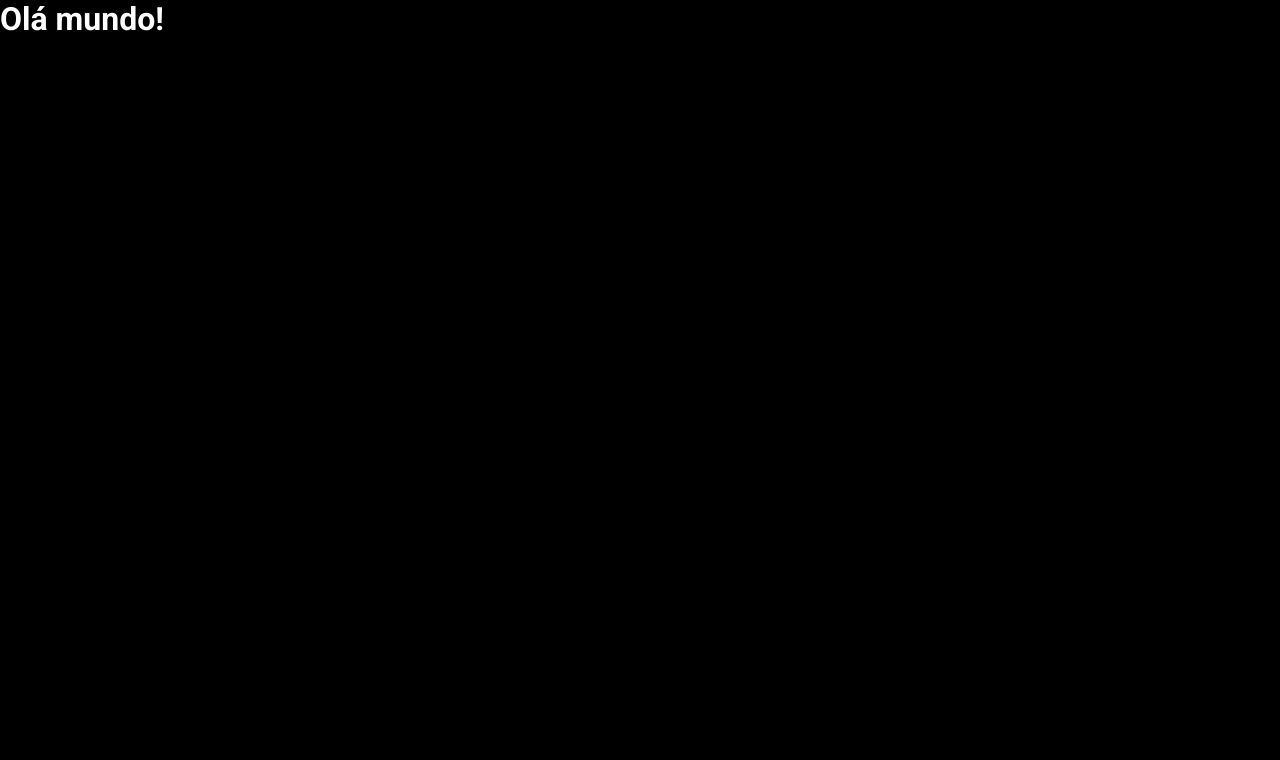
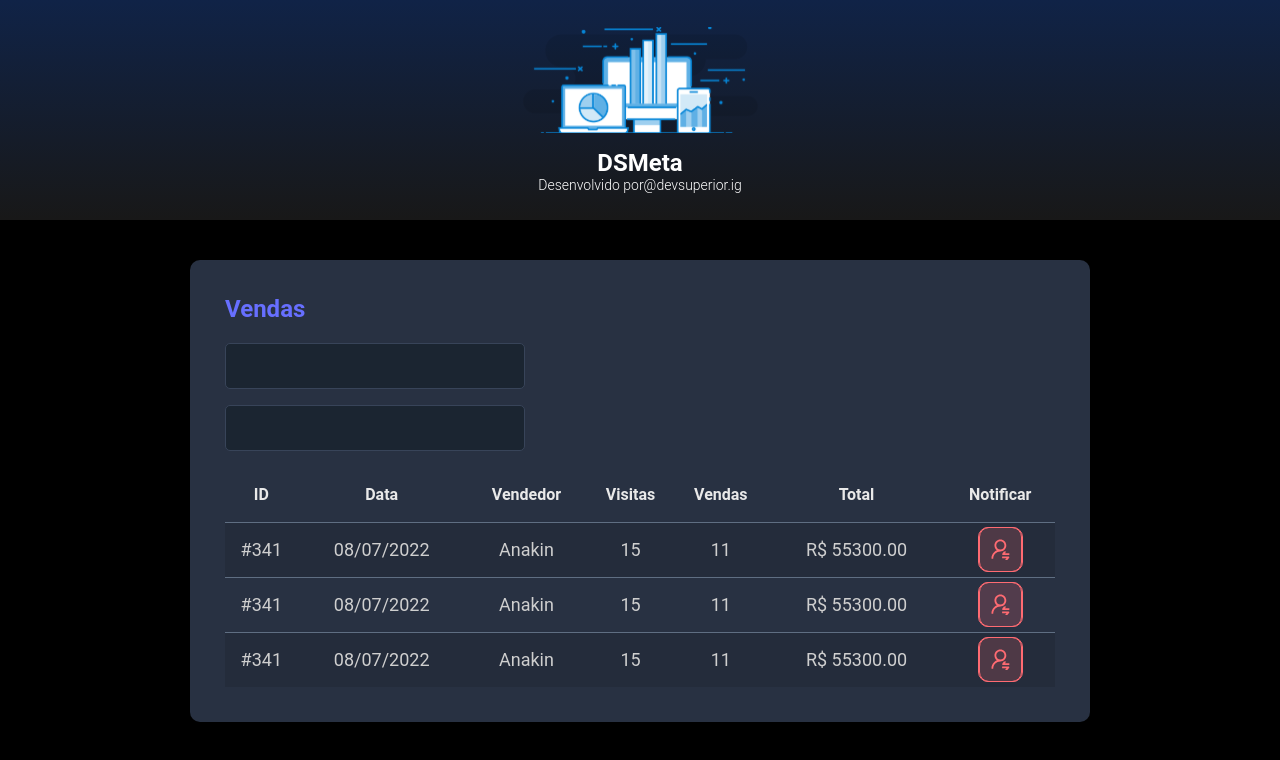
Before and after one commit to pedrocornelio/dsmeta, a React (Vite) app in the folder frontend/: page / in a window 1280 px wide. Shown: the top 760 px of the page. Built offline with nearby package versions, Linux system fonts and the light colour scheme.

Commit message:
Project Components

```diff
--- a/frontend/src/App.tsx
+++ b/frontend/src/App.tsx
@@ -1,6 +1,18 @@
+import Header from "./components/header"
+import SalesCard from "./components/salesCard"
+
 function App() {
   return (
-    <h1>Olá mundo!</h1>
+    <>
+      <Header />
+      <main>
+        <section id="sales">
+          <div className="dsmeta-container">
+            <SalesCard />
+          </div>
+        </section>
+      </main>
+    </>
   )
 }
 
--- /dev/null
+++ b/frontend/src/components/NotificationButton/index.tsx
@@ -0,0 +1,12 @@
+import icon from '../../assets/img/notification-icon.svg'
+import './styles.css'
+
+function NotificationButton() {
+    return (
+        <div className="dsmeta-red-btn">
+            <img src={icon} alt="Notificar" />
+        </div>
+    )
+}
+
+export default NotificationButton
--- /dev/null
+++ b/frontend/src/components/NotificationButton/styles.css
@@ -0,0 +1,15 @@
+.dsmeta-red-btn {
+    height: 45px;
+    width: 45px;
+    background: rgba(255, 107, 114, 0.1);
+    border: 1px solid #ff6b72;
+    border-radius: 10px;
+    display: flex;
+    align-items: center;
+    justify-content: center;
+    cursor: pointer;
+  }
+
+  .dsmeta-red-btn img {
+      width: 19px;
+  }
--- /dev/null
+++ b/frontend/src/components/header/index.tsx
@@ -0,0 +1,20 @@
+import logo from '../../assets/img/logo.svg'
+
+import './styles.css'
+
+function Header() {
+    return (
+        <header>
+            <div className="dsmeta-logo-container">
+                <img src={logo} alt="DSMeta" />
+                <h1>DSMeta</h1>
+                <p>
+                    Desenvolvido por
+                    <a href="https://www.instagram.com/devsuperior.ig">@devsuperior.ig</a>
+                </p>
+            </div>
+        </header>
+    )
+}
+
+export default Header
--- /dev/null
+++ b/frontend/src/components/header/styles.css
@@ -0,0 +1,27 @@
+header {
+    background: linear-gradient(180deg, #102347 0%, #181818 100%);
+    height: 220px;
+    display: flex;
+    align-items: center;
+    justify-content: center;
+  }
+
+  .dsmeta-logo-container {
+    display: flex;
+    flex-direction: column;
+    align-items: center;
+  }
+
+  .dsmeta-logo-container img {
+    width: 235px;
+  }
+
+  .dsmeta-logo-container h1 {
+    margin-top: 15px;
+    font-size: 24px;
+  }
+
+  .dsmeta-logo-container p {
+    font-size: 14px;
+    font-weight: 300;
+  }
--- /dev/null
+++ b/frontend/src/components/salesCard/index.tsx
@@ -0,0 +1,85 @@
+import NotificationButton from '../NotificationButton'
+import './styles.css'
+
+function SalesCard() {
+    return (
+        <div className="dsmeta-card">
+            <h2 className="dsmeta-sales-title">Vendas</h2>
+            <div>
+                <div className="dsmeta-form-control-container">
+                    <input className="dsmeta-form-control" type="text" />
+                </div>
+                <div className="dsmeta-form-control-container">
+                    <input className="dsmeta-form-control" type="text" />
+                </div>
+            </div>
+
+            <div>
+                <table className="dsmeta-sales-table">
+                    <thead>
+                        <tr>
+                            <th className="show992">ID</th>
+                            <th className="show576">Data</th>
+                            <th>Vendedor</th>
+                            <th className="show992">Visitas</th>
+                            <th className="show992">Vendas</th>
+                            <th>Total</th>
+                            <th>Notificar</th>
+                        </tr>
+                    </thead>
+                    <tbody>
+                        <tr>
+                            <td className="show992">#341</td>
+                            <td className="show576">08/07/2022</td>
+                            <td>Anakin</td>
+                            <td className="show992">15</td>
+                            <td className="show992">11</td>
+                            <td>R$ 55300.00</td>
+                            <td>
+                                <div className="dsmeta-red-btn-container">
+                                    <div className="dsmeta-red-btn">
+                                        <NotificationButton />
+                                    </div>
+                                </div>
+                            </td>
+                        </tr>
+                        <tr>
+                            <td className="show992">#341</td>
+                            <td className="show576">08/07/2022</td>
+                            <td>Anakin</td>
+                            <td className="show992">15</td>
+                            <td className="show992">11</td>
+                            <td>R$ 55300.00</td>
+                            <td>
+                                <div className="dsmeta-red-btn-container">
+                                    <div className="dsmeta-red-btn">
+                                        <NotificationButton />
+                                    </div>
+                                </div>
+                            </td>
+                        </tr>
+                        <tr>
+                            <td className="show992">#341</td>
+                            <td className="show576">08/07/2022</td>
+                            <td>Anakin</td>
+                            <td className="show992">15</td>
+                            <td className="show992">11</td>
+                            <td>R$ 55300.00</td>
+                            <td>
+                                <div className="dsmeta-red-btn-container">
+                                    <div className="dsmeta-red-btn">
+                                        <NotificationButton />
+                                    </div>
+                                </div>
+                            </td>
+                        </tr>
+                    </tbody>
+
+                </table>
+            </div>
+
+        </div>
+    )
+}
+
+export default SalesCard
--- /dev/null
+++ b/frontend/src/components/salesCard/styles.css
@@ -0,0 +1,97 @@
+.dsmeta-card {
+    background-color: #283142;
+    border-radius: 10px;
+    padding: 30px 10px;
+  }
+
+  .dsmeta-sales-title {
+    color: #676fff;
+    font-size: 24px;
+    margin-bottom: 20px;
+  }
+
+  .dsmeta-form-control-container {
+    margin-bottom: 16px;
+    max-width: 300px;
+  }
+
+  .dsmeta-form-control {
+    width: 100%;
+    height: 46px;
+    background-color: #1b2531;
+    border: 1px solid #384459;
+    border-radius: 5px;
+    color: #9aaabe;
+    padding: 0 20px;
+    font-size: 18px;
+  }
+
+  .dsmeta-sales-table {
+    width: 100%;
+    border-spacing: 0;
+    border-collapse: collapse;
+  }
+
+  .dsmeta-sales-table thead {
+    height: 55px;
+    font-size: 16px;
+    color: #e9e9e9;
+    font-weight: 700;
+  }
+
+  .dsmeta-sales-table tbody {
+    font-size: 14px;
+    font-weight: 400;
+    color: #cfcfcf;
+    text-align: center;
+  }
+
+  .dsmeta-sales-table tbody tr {
+    height: 74px;
+    border-top: 1px solid #5f6e82;
+  }
+
+  .dsmeta-sales-table tbody tr:hover > td {
+    background-color: #384459;
+  }
+
+  .dsmeta-sales-table tbody tr:nth-child(odd) {
+    background-color: #242c3b;
+  }
+
+  .dsmeta-red-btn-container {
+      display: flex;
+      justify-content: center;
+  }
+
+  .show576 {
+      display: none;
+  }
+
+  .show992 {
+      display: none;
+  }
+
+  @media (min-width: 576px) {
+      .show576 {
+          display: table-cell;
+      }
+
+      .dsmeta-card {
+          padding: 35px;
+      }
+
+      .dsmeta-sales-table tbody tr {
+          height: 55px;
+      }
+
+      .dsmeta-sales-table tbody {
+          font-size: 18px;
+      }
+  }
+
+  @media (min-width: 992px) {
+      .show992 {
+          display: table-cell;
+      }
+  }
--- a/frontend/src/index.css
+++ b/frontend/src/index.css
@@ -1,5 +1,3 @@
-@import url("https://fonts.googleapis.com/css2?family=Roboto:wght@300;400;700&display=swap");
-
 * {
   font-family: "Roboto", sans-serif;
   box-sizing: border-box;
@@ -19,3 +17,13 @@
   color: unset;
   text-decoration: none;
 }
+
+.dsmeta-container {
+  width: 100%;
+  max-width: 900px;
+  margin: 0 auto;
+}
+
+#sales {
+  padding: 40px 10px;
+}
```
Also changed, not shown: frontend/src/assets/img/logo.svg (added), frontend/src/assets/img/notification-icon.svg (added).
